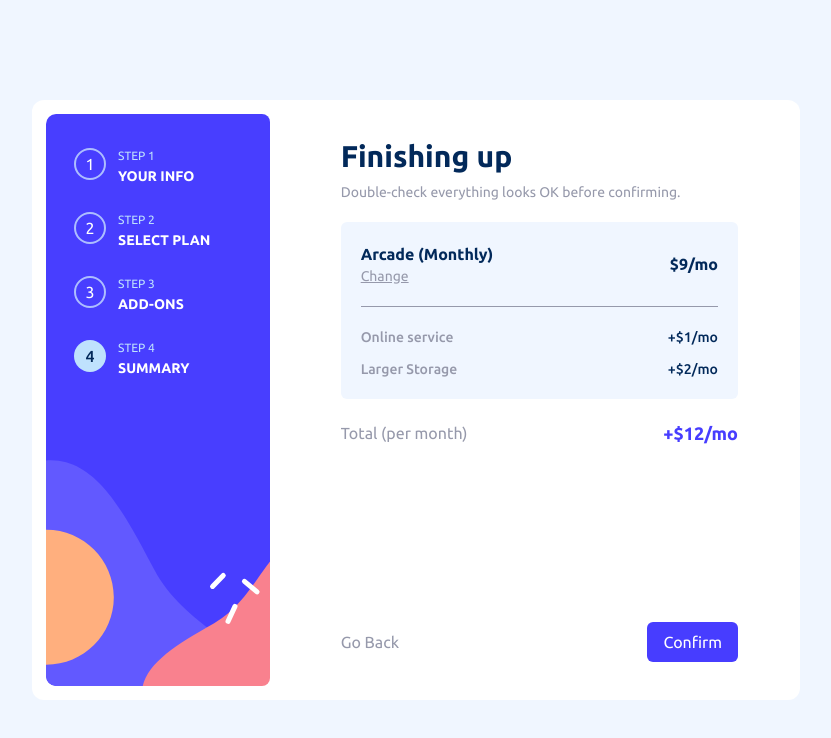
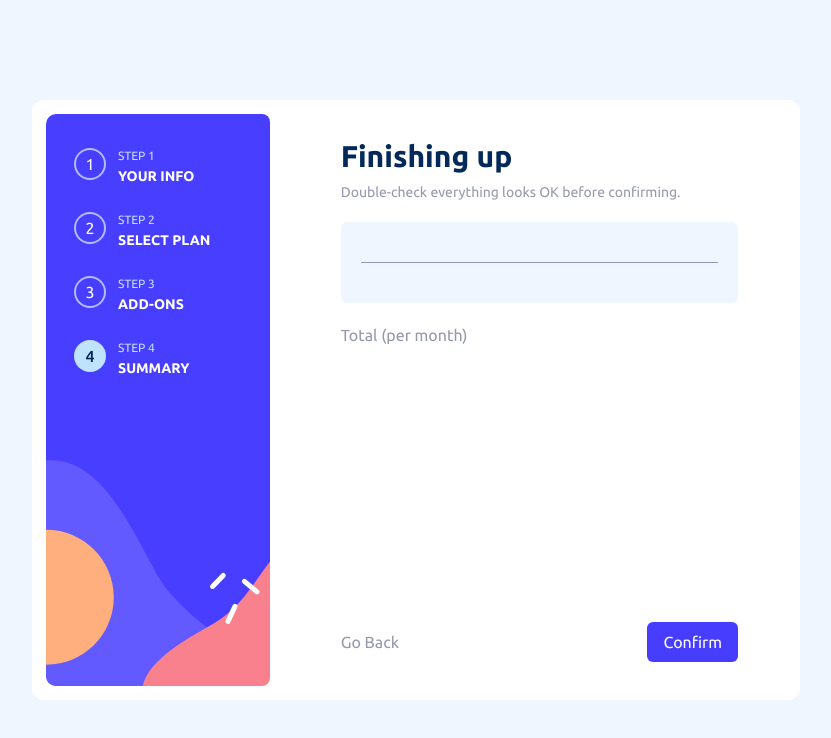
Before and after one commit to adetoye-dev/plan-subscription-app, a React (Vite) app: page /summary in a window 1280 px wide. Shown: the top 738 px of the page, without its empty margins (224-1055 px from the left). Built offline with nearby package versions, Linux system fonts and the light colour scheme.

Commit message:
Render summary of user selections and total prices

```diff
--- a/src/components/Summary.jsx
+++ b/src/components/Summary.jsx
@@ -1,6 +1,8 @@
 import FormHeader from "./FormHeader";
 import { Prev, Confirm } from "./Buttons";
-import { Navigate } from "react-router-dom";
+import { Link, Navigate } from "react-router-dom";
+import { useUserAddOns, useUserPlans } from "../contexts/FormContext";
+import { userAddOns } from "../contexts/userAddOn";
 
 const AddOnSummaryCard = ({ title, price }) => {
   return (
@@ -12,6 +14,22 @@ const AddOnSummaryCard = ({ title, price }) => {
 };
 
 const Summary = () => {
+  const { selectedPlans, showMonthlyPlan } = useUserPlans();
+  const { selectedAddOns } = useUserAddOns();
+
+  const AddAllPrices = (arr) => {
+    let totalPrice = 0;
+    for (let i = 0; i < arr.length; i++) {
+      totalPrice += showMonthlyPlan
+        ? arr[i].price.monthly
+        : arr[i].price.yearly;
+    }
+    return totalPrice;
+  };
+
+  const totalAddOnPrices =
+    selectedAddOns.length > 0 ? AddAllPrices(selectedAddOns) : 0;
+
   return (
     <>
       <div className="form mx-4 md:m-0 px-5 py-7 md:p-0 rounded-lg md:rounded-none bg-white">
@@ -20,24 +38,59 @@ const Summary = () => {
           desc="Double-check everything looks OK before confirming."
         />
         <div className="summary-card p-3 md:p-5 bg-magnolia mt-3 md:mt-5 rounded-md text-marine-blue">
-          <div className="selected-plan flex items-center justify-between">
-            <div>
-              <h1 className="title font-bold">Arcade (Monthly)</h1>
-              <p className="change-plan text-sm text-cool-gray underline">
-                Change
-              </p>
+          {selectedPlans.length > 0 && (
+            <div className="selected-plan flex items-center justify-between">
+              <div>
+                <h1 className="title font-bold capitalize">
+                  {`${selectedPlans[0].plan} ${
+                    showMonthlyPlan ? "(Monthly)" : "(Yearly)"
+                  }`}
+                </h1>
+                <Link to="/plans">
+                  <p className="change-plan text-sm text-cool-gray underline hover:text-purplish-blue">
+                    Change
+                  </p>
+                </Link>
+              </div>
+              <div className="price font-bold">
+                {showMonthlyPlan
+                  ? `$${selectedPlans[0].price.monthly}/mo`
+                  : `$${selectedPlans[0].price.yearly}/yr`}
+              </div>
             </div>
-            <div className="price font-bold">$9/mo</div>
-          </div>
+          )}
           <hr className="my-5 border-cool-gray" />
-          <div className="selected-add-ons text-sm flex flex-col gap-3 font-medium">
-            <AddOnSummaryCard title="Online service" price="+$1/mo" />
-            <AddOnSummaryCard title="Larger Storage" price="+$2/mo" />
-          </div>
+          {selectedAddOns.length > 0 && (
+            <div className="selected-add-ons text-sm flex flex-col gap-3 font-medium">
+              {selectedAddOns.map((item) => {
+                return (
+                  <AddOnSummaryCard
+                    key={item.title}
+                    title={item.title}
+                    price={
+                      showMonthlyPlan
+                        ? `+$${item.price.monthly}/mo`
+                        : `+$${item.price.yearly}/yr`
+                    }
+                  />
+                );
+              })}
+            </div>
+          )}
         </div>
         <div className="total flex items-center justify-between mt-5">
-          <p className="text-cool-gray">Total (per month)</p>
-          <p className="font-bold text-lg text-purplish-blue">+$12/mo</p>
+          <p className="text-cool-gray">
+            Total {showMonthlyPlan ? "(per month)" : "(per year)"}
+          </p>
+          {selectedPlans.length > 0 ? (
+            <p className="font-bold text-lg text-purplish-blue">
+              {showMonthlyPlan
+                ? `+$${selectedPlans[0].price.monthly + totalAddOnPrices}`
+                : `+$${selectedPlans[0].price.yearly + totalAddOnPrices}`}
+            </p>
+          ) : (
+            ""
+          )}
         </div>
       </div>
       <div className="btns bg-white p-4 md:p-0 flex justify-between items-center">
```
